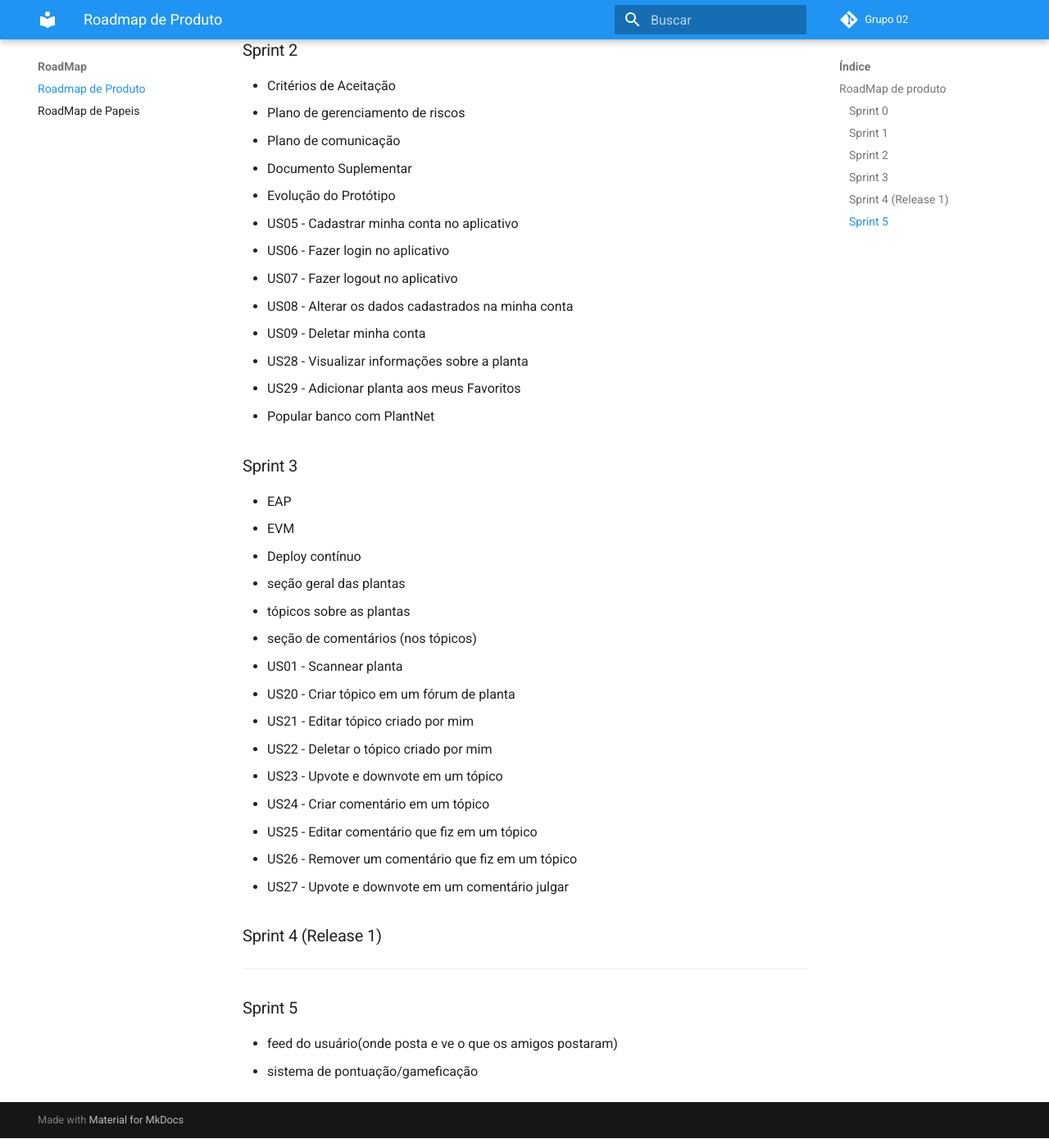
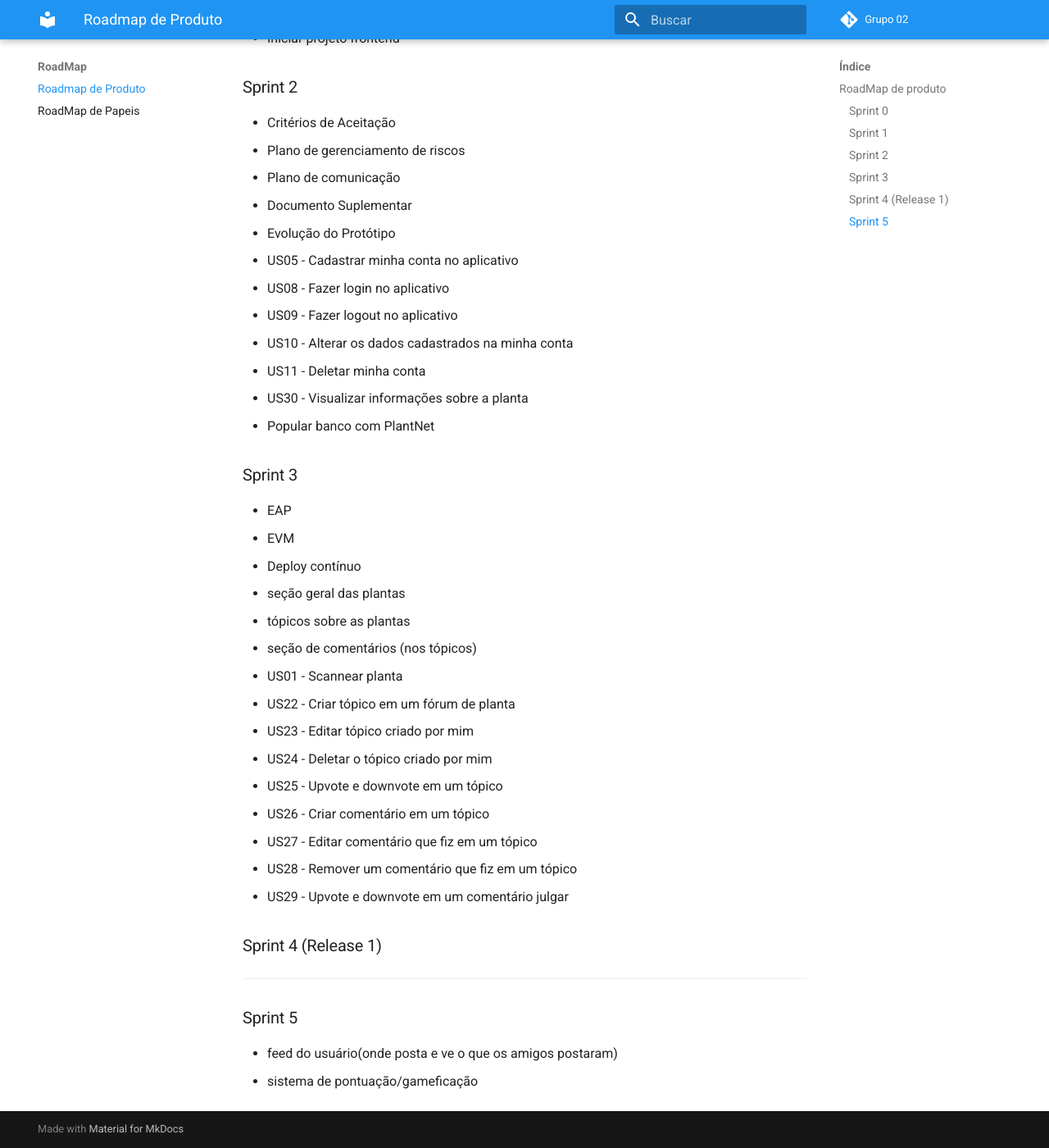
Before and after one commit to fga-eps-mds/2020.1-GaiaDex-wiki, an MkDocs documentation site: the page built from docs/roadmap/product_roadmap.md, in a window 1280 px wide and 1400 px high, scrolled down 1413 px. Shown: the whole window at 82% size. Built offline with MkDocs 1.6.1 and Material for MkDocs 9.7.7, drawn with Linux system fonts in a browser that asks for light colours; comment, search, counter and statistics services are not loaded; old or Windows-style settings are respelled for this version of MkDocs; some of the changed text lies outside the part shown.

```diff
--- a/docs/roadmap/product_roadmap.md
+++ b/docs/roadmap/product_roadmap.md
@@ -45,12 +46,11 @@
 * Documento Suplementar
 * Evolução do Protótipo
 * US05 - Cadastrar minha conta no aplicativo
-* US06 - Fazer login no aplicativo
-* US07 - Fazer logout no aplicativo
-* US08 - Alterar os dados cadastrados na minha conta
-* US09 - Deletar minha conta
-* US28 - Visualizar informações sobre a planta
-* US29 - Adicionar planta aos meus Favoritos
+* US08 - Fazer login no aplicativo
+* US09 - Fazer logout no aplicativo
+* US10 - Alterar os dados cadastrados na minha conta
+* US11 - Deletar minha conta
+* US30 - Visualizar informações sobre a planta
 * Popular banco com PlantNet
 
 ### Sprint 3
@@ -62,14 +62,14 @@
 * tópicos sobre as plantas
 * seção de comentários (nos tópicos)
 * US01 - Scannear planta
-* US20 - Criar tópico em um fórum de planta
-* US21 - Editar tópico criado por mim
-* US22 - Deletar o tópico criado por mim
-* US23 - Upvote e downvote em um tópico
-* US24 - Criar comentário em um tópico
-* US25 - Editar comentário que fiz em um tópico
-* US26 - Remover um comentário que fiz em um tópico
-* US27 - Upvote e downvote em um comentário	julgar
+* US22 - Criar tópico em um fórum de planta
+* US23 - Editar tópico criado por mim
+* US24 - Deletar o tópico criado por mim
+* US25 - Upvote e downvote em um tópico
+* US26 - Criar comentário em um tópico
+* US27 - Editar comentário que fiz em um tópico
+* US28 - Remover um comentário que fiz em um tópico
+* US29 - Upvote e downvote em um comentário	julgar
 
 ### Sprint 4 (Release 1)
 
```
Also changed, not shown: other parts of docs/roadmap/product_roadmap.md (+1 -0 lines).
